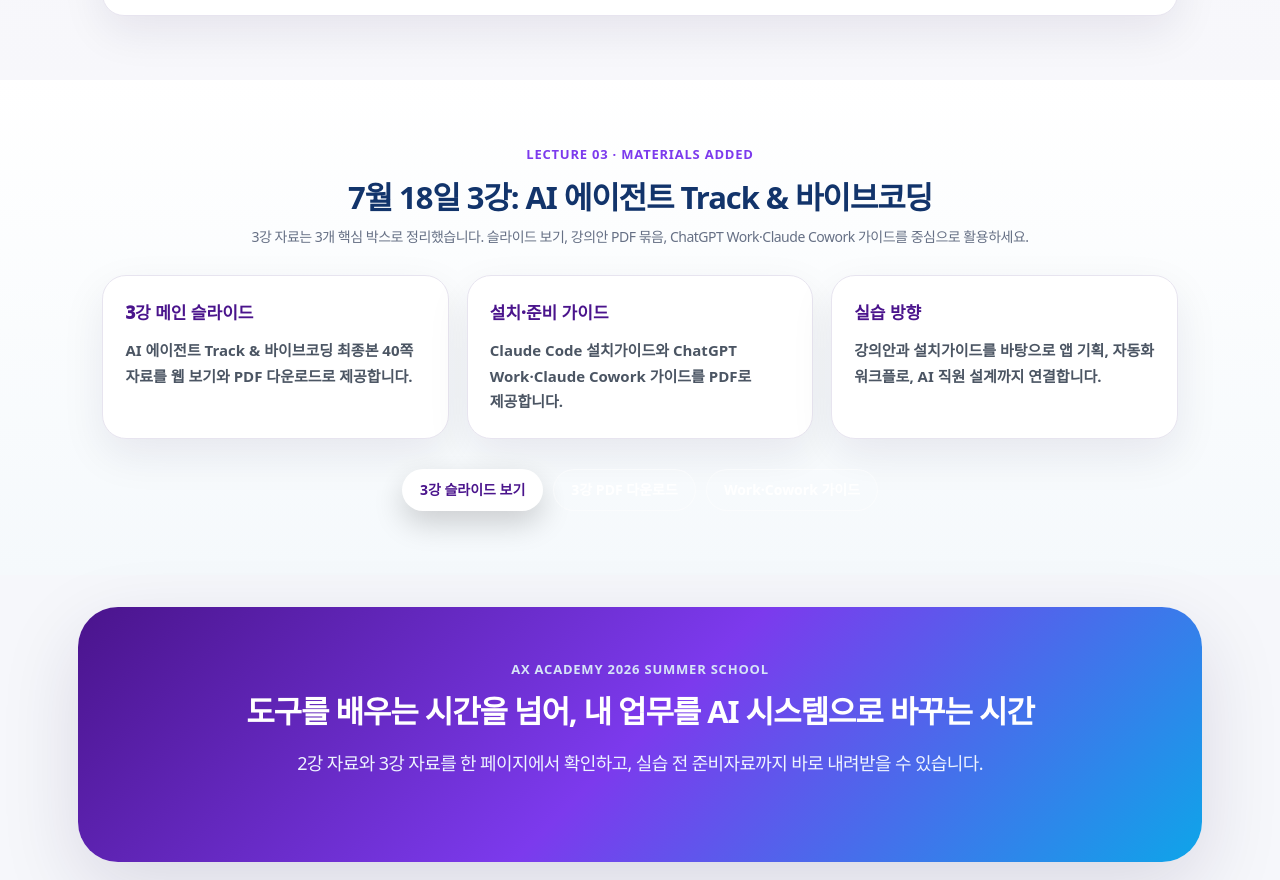
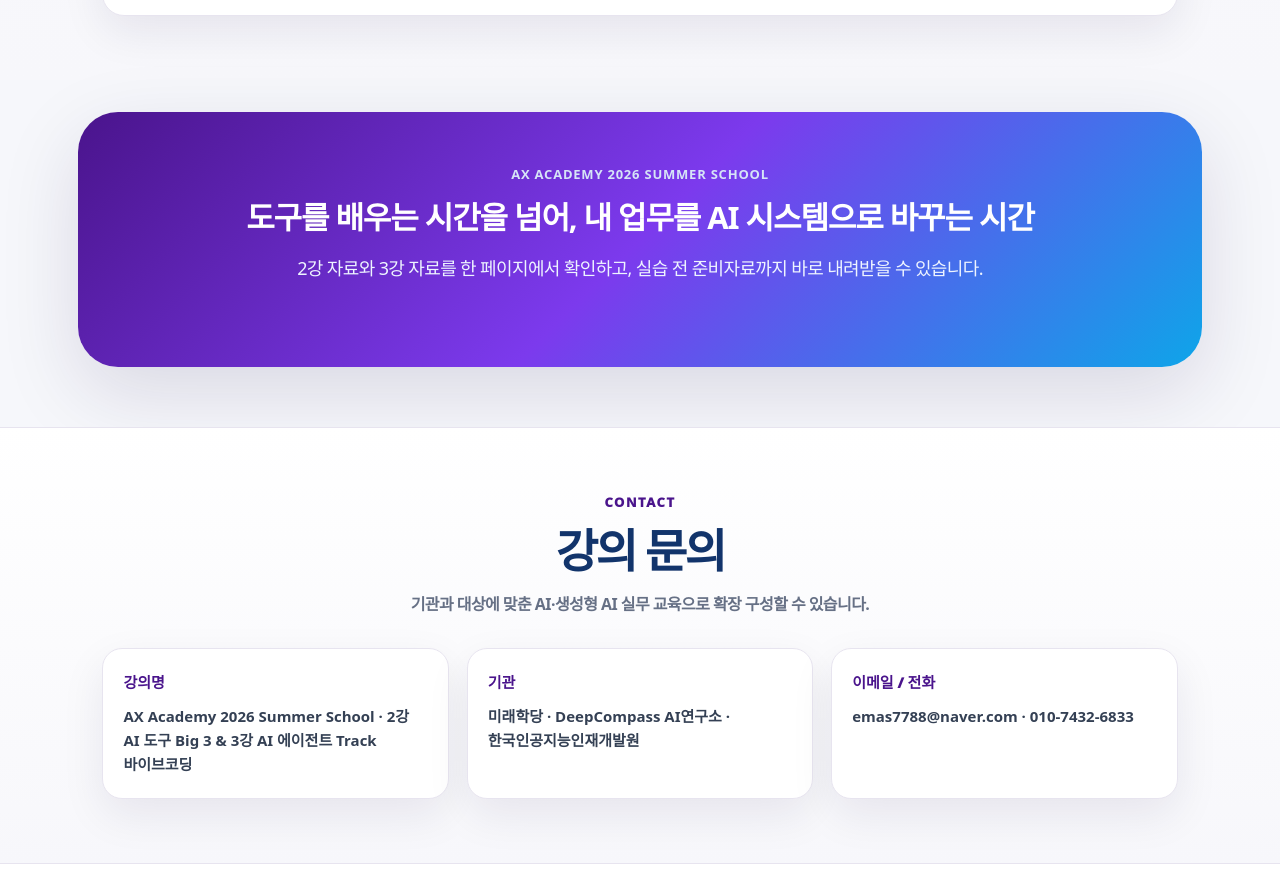
Before and after one commit to Shabley/ax-academy-lecture2-homepage, a website: page index.html in a window 1280 px wide. Shown: the part 9737-10617 px from the top of the page. Drawn offline with Linux system fonts and the light colour scheme.

Commit message:
Remove duplicate lecture three materials section

```diff
--- a/index.html
+++ b/index.html
@@ -624,20 +624,6 @@
       </div>
     </section>
 
-    <section id="lecture3" class="section security">
-      <div class="section-title"><p class="eyebrow">Lecture 03 · Materials Added</p><h2>7월 18일 3강: AI 에이전트 Track & 바이브코딩</h2><p>3강 자료는 3개 핵심 박스로 정리했습니다. 슬라이드 보기, 강의안 PDF 묶음, ChatGPT Work·Claude Cowork 가이드를 중심으로 활용하세요.</p></div>
-      <div class="security-grid">
-        <article><b>3강 메인 슬라이드</b><span>AI 에이전트 Track & 바이브코딩 최종본 40쪽 자료를 웹 보기와 PDF 다운로드로 제공합니다.</span></article>
-        <article><b>설치·준비 가이드</b><span>Claude Code 설치가이드와 ChatGPT Work·Claude Cowork 가이드를 PDF로 제공합니다.</span></article>
-        <article><b>실습 방향</b><span>강의안과 설치가이드를 바탕으로 앱 기획, 자동화 워크플로, AI 직원 설계까지 연결합니다.</span></article>
-      </div>
-      <div class="hero-actions section-actions">
-        <a class="button primary" href="lecture3.html" target="_blank" rel="noopener">3강 슬라이드 보기</a>
-        <a class="button secondary" href="assets/ax-academy-lecture3.pdf" download>3강 PDF 다운로드</a>
-        <a class="button secondary" href="assets/lecture3-install-guide-chatgptwork-claudecowork.pdf" download>Work·Cowork 가이드</a>
-      </div>
-    </section>
-
     <section class="cta">
       <p class="eyebrow">AX Academy 2026 Summer School</p>
       <h2>도구를 배우는 시간을 넘어, 내 업무를 AI 시스템으로 바꾸는 시간</h2>
```
